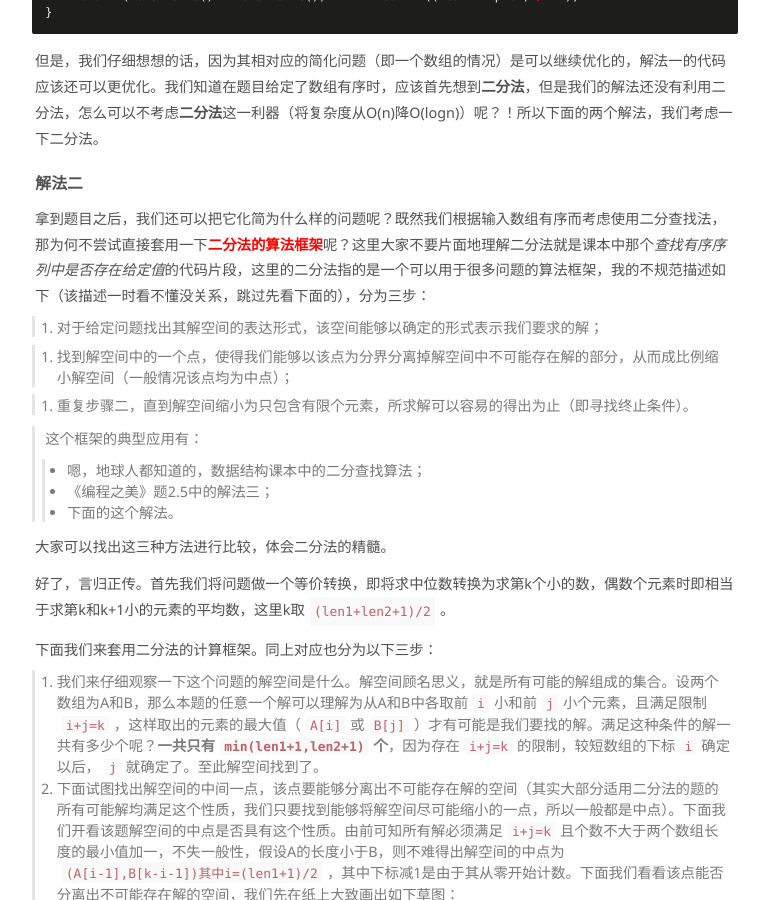
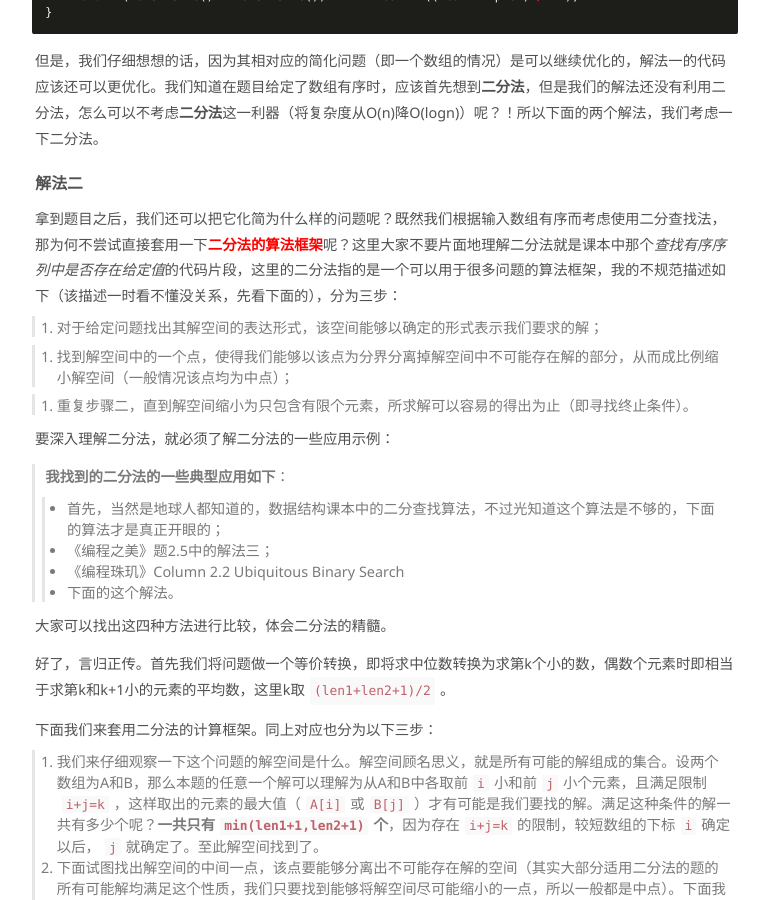
Before and after one commit to YulongWu/YulongWu.github.io, a Jekyll site: the page built from _posts/2015-04-22-Algo_Median_In_Two_Arrays.md, in a window 1280 px wide and 900 px high, scrolled down 1298 px. Shown: the whole window, without its empty margins (255-1024 px from the left). Built offline with Jekyll 4.4.1, drawn with Linux system fonts in a browser that asks for light colours; Markdown is read by kramdown in place of the engine named in the settings.

Commit message:
updated Algo_Median_In_Two_Array.md

```diff
--- a/_posts/2015-04-22-Algo_Median_In_Two_Arrays.md
+++ b/_posts/2015-04-22-Algo_Median_In_Two_Arrays.md
@@ -65,7 +65,7 @@ double findMedianSortedArrays_old(vector<int>& nums1, vector<int>& nums2) {
 
 ### 解法二 ###
 
-拿到题目之后，我们还可以把它化简为什么样的问题呢？既然我们根据输入数组有序而考虑使用二分查找法，那为何不尝试直接套用一下**<font color="red">二分法的算法框架</font>**呢？这里大家不要片面地理解二分法就是课本中那个*查找有序序列中是否存在给定值*的代码片段，这里的二分法指的是一个可以用于很多问题的算法框架，我的不规范描述如下（该描述一时看不懂没关系，跳过先看下面的），分为三步：
+拿到题目之后，我们还可以把它化简为什么样的问题呢？既然我们根据输入数组有序而考虑使用二分查找法，那为何不尝试直接套用一下**<font color="red">二分法的算法框架</font>**呢？这里大家不要片面地理解二分法就是课本中那个*查找有序序列中是否存在给定值*的代码片段，这里的二分法指的是一个可以用于很多问题的算法框架，我的不规范描述如下（该描述一时看不懂没关系，先看下面的），分为三步：
 
 > 1. 对于给定问题找出其解空间的表达形式，该空间能够以确定的形式表示我们要求的解；
 
@@ -73,12 +73,15 @@ double findMedianSortedArrays_old(vector<int>& nums1, vector<int>& nums2) {
 
 > 3. 重复步骤二，直到解空间缩小为只包含有限个元素，所求解可以容易的得出为止（即寻找终止条件）。
 
-> 这个框架的典型应用有：
-> > * 嗯，地球人都知道的，数据结构课本中的二分查找算法；
+要深入理解二分法，就必须了解二分法的一些应用示例：
+
+> **我找到的二分法的一些典型应用如下**：
+> > * 首先，当然是地球人都知道的，数据结构课本中的二分查找算法，不过光知道这个算法是不够的，下面的算法才是真正开眼的；
 > > * 《编程之美》题2.5中的解法三；
+> > * 《编程珠玑》Column 2.2 Ubiquitous Binary Search
 > > * 下面的这个解法。
 
-大家可以找出这三种方法进行比较，体会二分法的精髓。
+大家可以找出这四种方法进行比较，体会二分法的精髓。
 
 好了，言归正传。首先我们将问题做一个等价转换，即将求中位数转换为求第k个小的数，偶数个元素时即相当于求第k和k+1小的元素的平均数，这里k取`(len1+len2+1)/2`。
 
```
